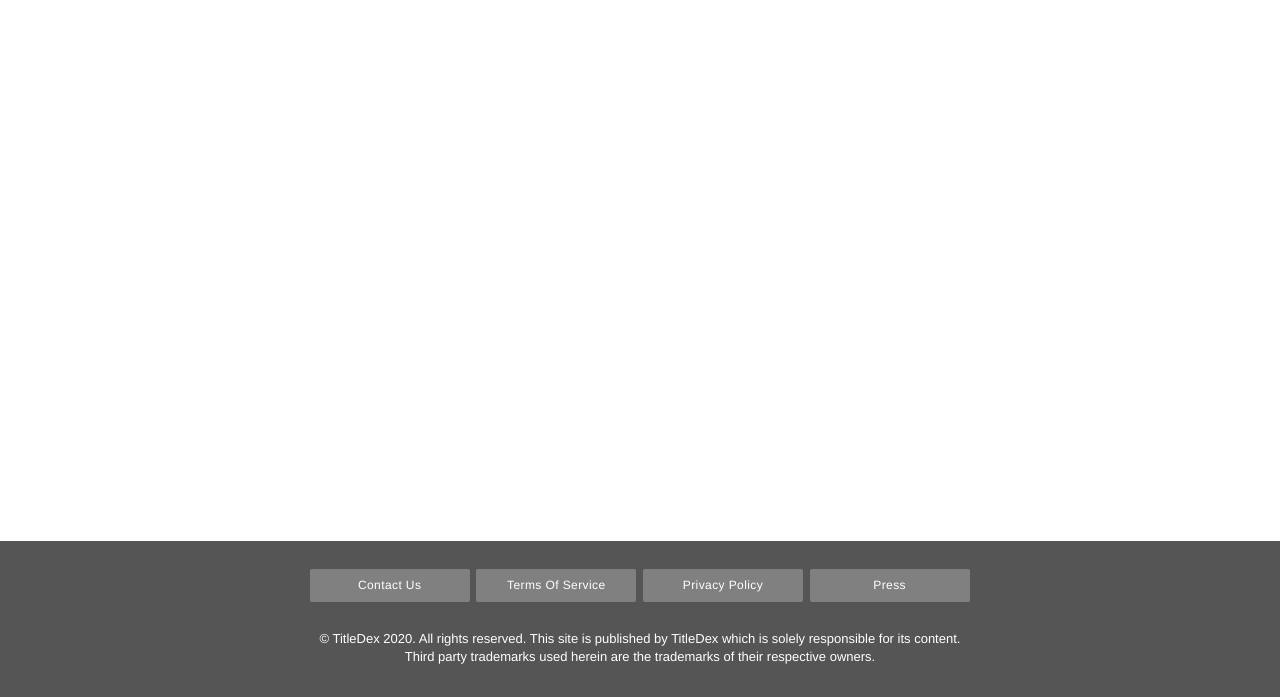
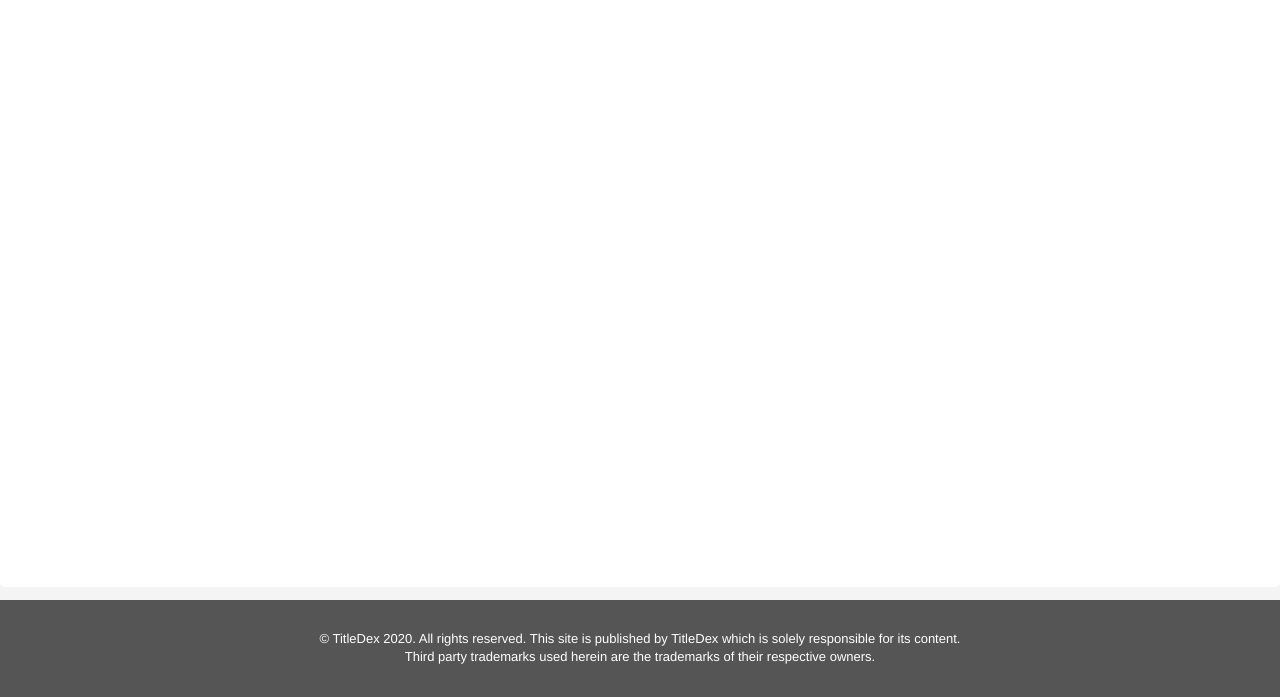
Before and after one commit to SpencerAnastasio/titledex, a website: page app/views/index.html in a window 1280 px wide. Shown: the part 103-800 px from the top of the page. Drawn offline with Linux system fonts and the light colour scheme; files that its build step writes are made by us from their sources; files whose address does not match are found by name.

Commit message:
beginning work on landing page

```diff
--- a/app/static/source/css/style.css
+++ b/app/static/source/css/style.css
@@ -125,10 +125,11 @@
 div.searchwrap {
   margin-bottom: 40px;
 }
-/* #main {
+
+#main {
   overflow: auto;
-  padding-bottom: 40px;
-} */
+  /* padding-bottom: 40px; */
+}
 
 .nopad {
   padding: 0 !important;
--- a/app/views/index.html
+++ b/app/views/index.html
@@ -1,7 +1,5 @@
 <!doctype html>
 <html lang="en">
-
-
   <head>
     <meta charset="utf-8">
     <meta name="viewport" content="width=device-width, initial-scale=1">
@@ -25,8 +23,6 @@
 
 
   <body>
-
-
     <header class="banner navbar navbar-default navbar-fixed-top" role="banner">
       <div id="navy" class="container">
         <div class="navbar-header">
@@ -58,7 +54,6 @@
       </div>
     </header>
 
-
     <div id="wrap">
       <div id="main" class="container-fluid">
         <div class="row">
@@ -84,7 +79,6 @@
         </div>
       </div>
     </div>
-
 
     <div class="modal fade" id="exampleModal" tabindex="-1" role="dialog" aria-labelledby="exampleModalLabel" aria-hidden="true">
       <div class="modal-dialog" role="document">
@@ -116,10 +110,9 @@
       </div>
     </div>
 
-
     <footer class="footer">
       <div class="container">
-        <div class="row">
+        <!-- <div class="row">
           <div class="col-xs-2"></div>
           <div class="col-xs-8">
             <ul class="nopad text-left" id="footbotnav">
@@ -156,7 +149,7 @@
             </ul>
           </div>
           <div class="col-xs-2"></div>
-        </div>
+        </div> -->
         <div class="row">
           <div class="col-xs-12">
             <p>
@@ -167,11 +160,6 @@
       </div>
     </footer>
 
-
     <div class="nav-overlay navbar-collapse collapse"></div>
-
-
   </body>
-
-
 </html>
```
